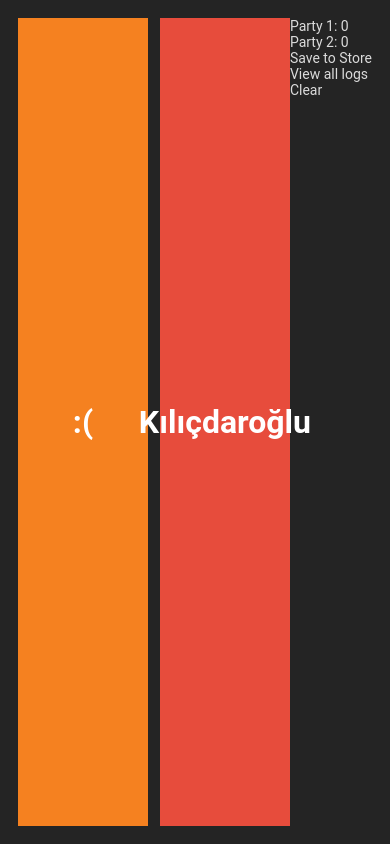
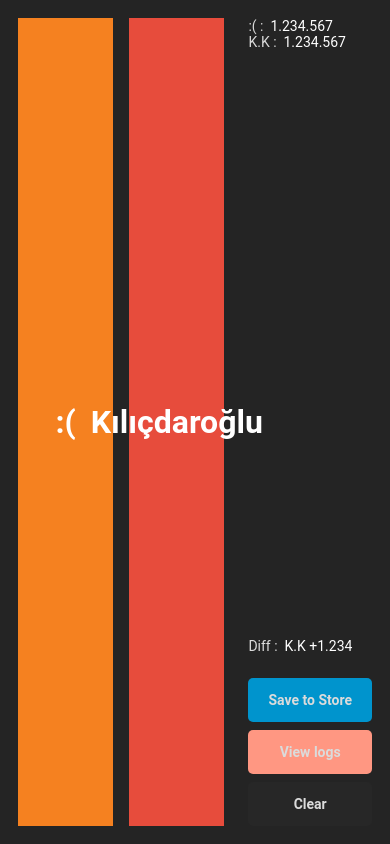
Before and after one commit to ugur-eren/election-counter, a React Native app: screen / in a window 390 px wide. Built offline with nearby package versions, Linux system fonts and the light colour scheme.

Commit message:
Landing screen design

```diff
--- a/src/Screens/Landing/Landing.styles.ts
+++ b/src/Screens/Landing/Landing.styles.ts
@@ -6,12 +6,13 @@
     flex: 1,
     padding: Spacing.pagePadding,
     flexDirection: 'row',
+    gap: Spacing.normal,
   },
 
   parties: {
     flex: 1,
     flexDirection: 'row',
-    gap: Spacing.small,
+    gap: Spacing.medium,
   },
   party: {
     flex: 1,
@@ -25,5 +26,13 @@
     backgroundColor: Theme.colors.chp,
   },
 
-  controls: {},
+  controls: {
+    gap: Spacing.normal,
+  },
+  counts: {
+    flex: 1,
+  },
+  buttons: {
+    gap: Spacing.xsmall,
+  },
 });
--- a/src/Screens/Landing/Landing.tsx
+++ b/src/Screens/Landing/Landing.tsx
@@ -1,11 +1,12 @@
 import {View} from 'react-native';
 import {SafeAreaView} from 'react-native-safe-area-context';
-import {Text} from '../../Components';
+import {Button, Text} from '../../Components';
 import styles from './Landing.styles';
+import {NumberFormatter} from '../../Utils/Helpers';
 
 const Landing: React.FC = () => {
   return (
-    <SafeAreaView style={styles.container}>
+    <SafeAreaView edges={['top', 'bottom', 'left']} style={styles.container}>
       <View style={styles.parties}>
         <View style={[styles.party, styles.partyAKP]}>
           <Text weight="bold" color="textStrong" fontSize={32}>
@@ -22,14 +23,22 @@
 
       <View style={styles.controls}>
         <View style={styles.counts}>
-          <Text style={styles.countText}>Party 1: 0</Text>
-          <Text style={styles.countText}>Party 2: 0</Text>
+          <Text>
+            :&#40; : <Text color="textStrong"> {NumberFormatter.format(1234567)}</Text>
+          </Text>
+          <Text>
+            K.K : <Text color="textStrong"> {NumberFormatter.format(1234567)}</Text>
+          </Text>
         </View>
 
+        <Text>
+          Diff : <Text color="textStrong"> K.K +{NumberFormatter.format(1234)}</Text>
+        </Text>
+
         <View style={styles.buttons}>
-          <Text style={styles.button}>Save to Store</Text>
-          <Text style={styles.button}>View all logs</Text>
-          <Text style={styles.button}>Clear</Text>
+          <Button>Save to Store</Button>
+          <Button backgroundColor="accent">View logs</Button>
+          <Button backgroundColor="backgroundSecondary">Clear</Button>
         </View>
       </View>
     </SafeAreaView>
--- a/src/Styles/Theme.ts
+++ b/src/Styles/Theme.ts
@@ -1,8 +1,8 @@
 export const Theme = {
   colors: {
     transparent: 'transparent',
-    primary: '#8775FF',
-    accent: '#FFBE28',
+    primary: '#0094CD',
+    accent: '#FF9782',
     background: '#242424',
     backgroundSecondary: '#272727',
     success: '#74D0AC',
--- a/src/Utils/Helpers.ts
+++ b/src/Utils/Helpers.ts
@@ -14,3 +14,5 @@
  * for both Android and IOS platforms.
  */
 export const OnlyNumericPad = IsIOS ? 'number-pad' : 'numeric';
+
+export const NumberFormatter = Intl.NumberFormat('tr', {compactDisplay: 'short'});
```
